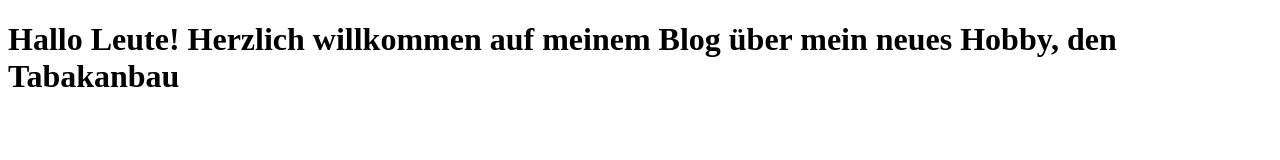
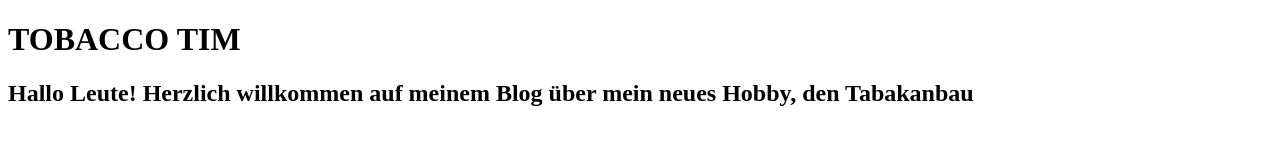
Before and after one commit to Timpo24/TobaccoTim, a plain HTML site: page Index.html in a window 1280 px wide. Drawn offline with Linux system fonts and the light colour scheme.

Commit message:
Update 1.1.4
another header dazu

```diff
--- a/Index.html
+++ b/Index.html
@@ -7,6 +7,7 @@
   </head>
 
   <body>
-    <h1> Hallo Leute! Herzlich willkommen auf meinem Blog über mein neues Hobby, den Tabakanbau </h1>
+    <h1> TOBACCO TIM </h1>
+    <h2> Hallo Leute! Herzlich willkommen auf meinem Blog über mein neues Hobby, den Tabakanbau </h2>
   </body>
 </html>
```
